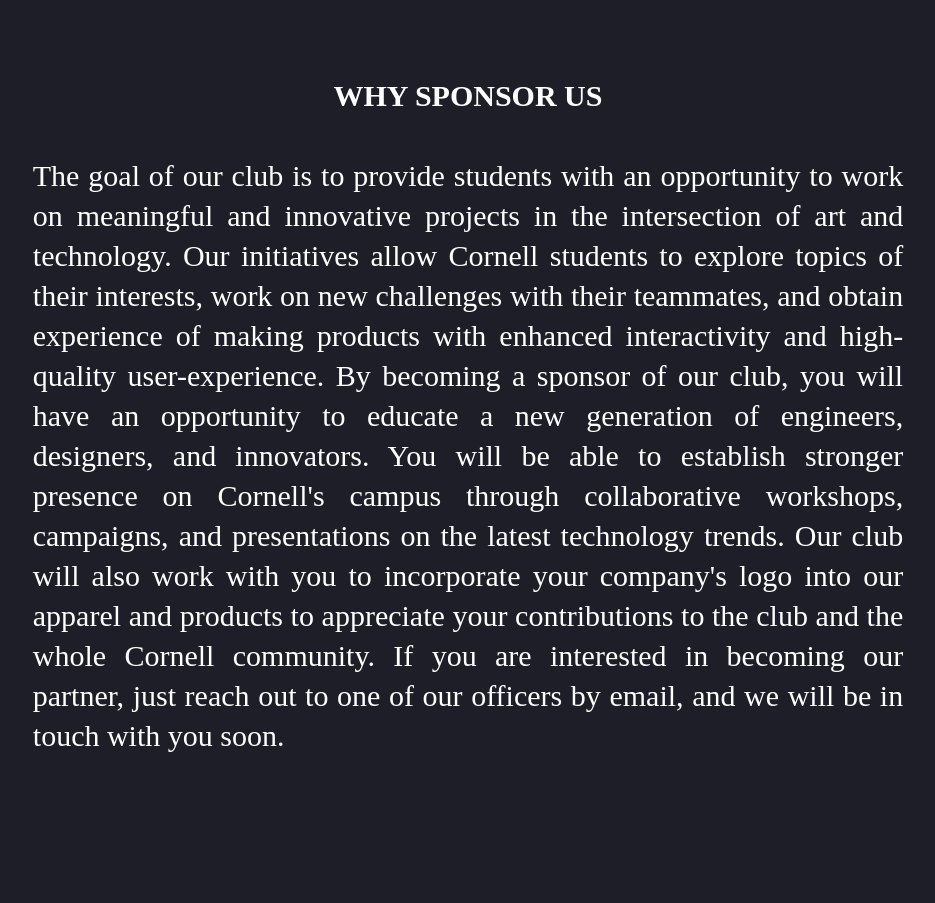
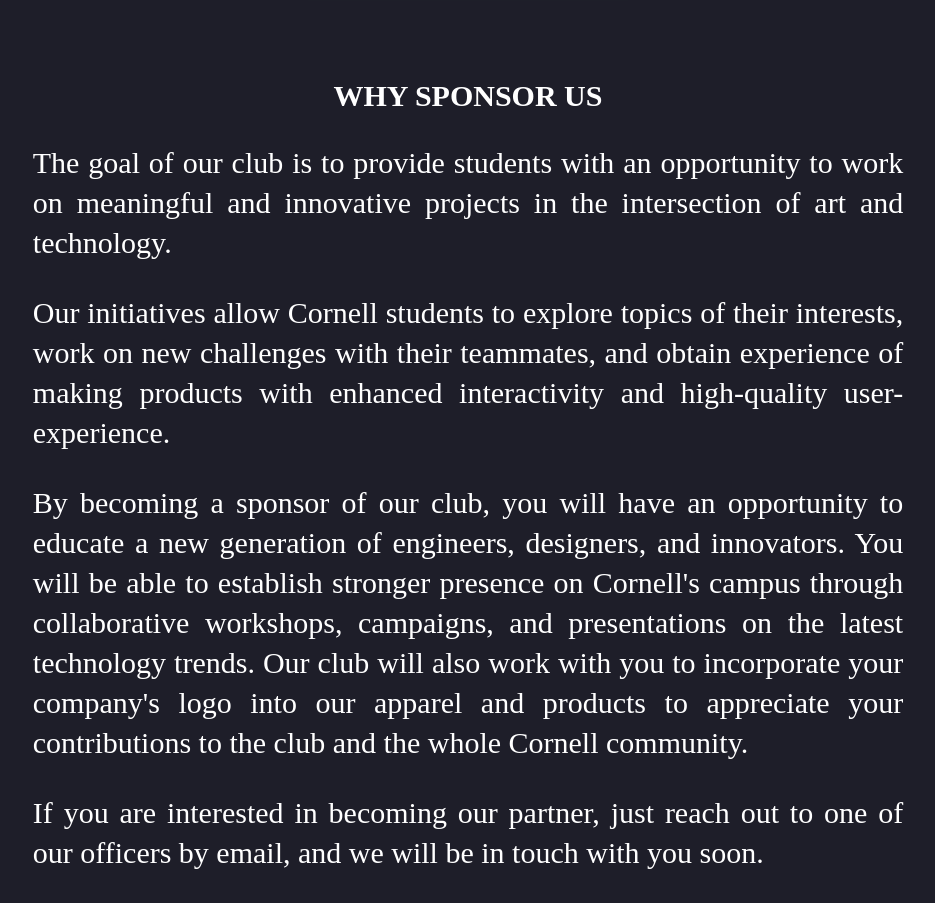
Before and after one commit to valeriyarusina/CreativeComputingWebsite, a PHP site: page /sponsors.html in a window 1280 px wide. Shown: the part 399-1302 px from the top of the page, without its empty margins (172-1107 px from the left). Before the commit the page ends 1151 px from the top, so only its background shows below. Run offline with PHP 8.4, Linux system fonts and the light colour scheme.

Commit message:
slight changes to paragraph spacing

```diff
--- a/sponsors.html
+++ b/sponsors.html
@@ -20,21 +20,20 @@
 <div id="reasons">
 <h2> WHY SPONSOR US</h2>
 <p>The goal of our club is to provide students with an opportunity to work on meaningful
-  and innovative projects in the intersection of art and technology.
-   Our initiatives allow Cornell students to explore topics of their interests,
+  and innovative projects in the intersection of art and technology. </p>
+<p>  Our initiatives allow Cornell students to explore topics of their interests,
     work on new challenges with their teammates, and obtain experience of making
-    products with enhanced interactivity and high-quality user-experience.
-By becoming a sponsor of our club, you will have an opportunity to educate a new
+    products with enhanced interactivity and high-quality user-experience. </p>
+<p> By becoming a sponsor of our club, you will have an opportunity to educate a new
 generation of engineers, designers, and innovators. You will be able to
 establish stronger presence on Cornell's campus through collaborative workshops, campaigns,
  and presentations on the latest technology trends. Our club will also work with you to
  incorporate your company's logo into our apparel and products to appreciate
- your contributions to the club and the whole Cornell community.
+ your contributions to the club and the whole Cornell community. </p>
 
-If you are interested in becoming our partner, just reach out to one of our officers
+<p> If you are interested in becoming our partner, just reach out to one of our officers
  by email, and we will be in touch with you soon.</p>
 
-</div>
 </div>
 
 
--- a/styles/sponsors.css
+++ b/styles/sponsors.css
@@ -51,6 +51,7 @@ div{
 p{
   font-size: 30px;
   line-height: 40px;
-  padding: 1% 16% 5% 16%;
+  padding-left: 16%;
+  padding-right: 16%;
   text-align: justify;
 }
```
